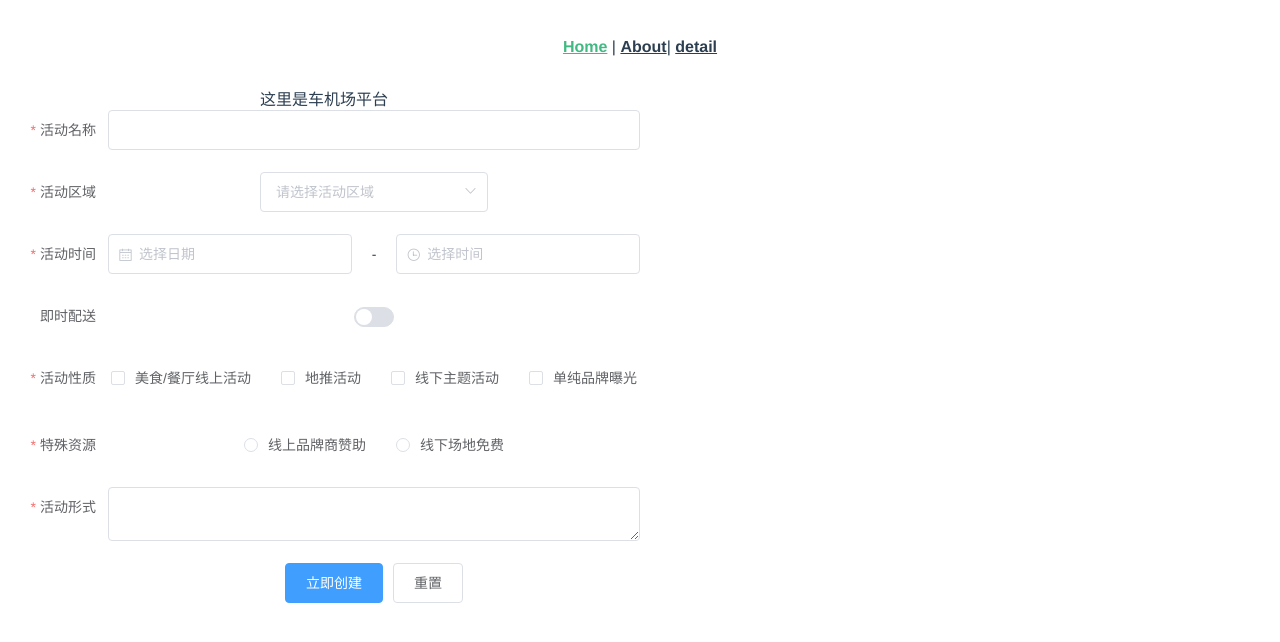
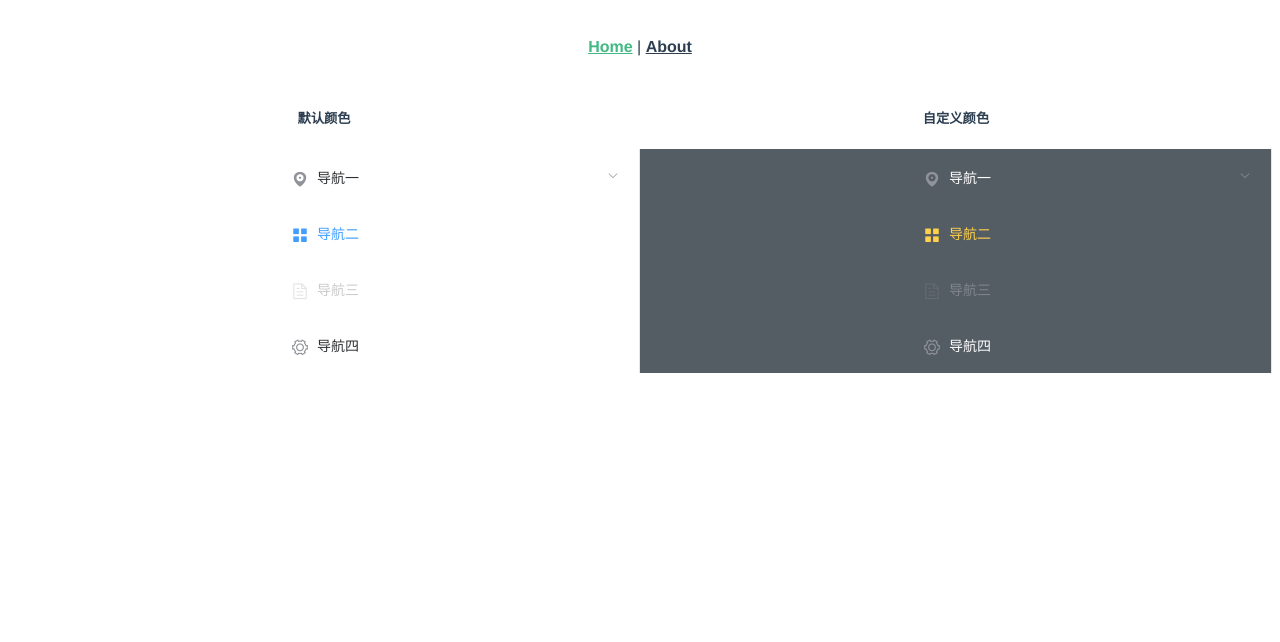
Before and after one commit to vue-project-resources/vue-tc, a Vue app: page /#/ in a window 1280 px wide. Shown: the top 642 px of the page. Built offline with nearby package versions, Linux system fonts and the light colour scheme.

Commit message:
小程序平台代码修改

```diff
--- a/src/developer/views/Home.vue
+++ b/src/developer/views/Home.vue
@@ -1,18 +1,102 @@
 <template>
-  <div class="home">
-    <img alt="Vue logo" src="../assets/logo.png">
-    这里是开发者平台
-  </div>
+  <el-row class="tac">
+    <el-col :span="12">
+      <h5>默认颜色</h5>
+      <el-menu
+              default-active="2"
+              class="el-menu-vertical-demo"
+              @open="handleOpen"
+              @close="handleClose">
+        <el-submenu index="1">
+          <template slot="title">
+            <i class="el-icon-location"></i>
+            <span>导航一</span>
+          </template>
+          <el-menu-item-group>
+            <template slot="title">分组一</template>
+            <el-menu-item index="1-1">选项1</el-menu-item>
+            <el-menu-item index="1-2">选项2</el-menu-item>
+          </el-menu-item-group>
+          <el-menu-item-group title="分组2">
+            <el-menu-item index="1-3">选项3</el-menu-item>
+          </el-menu-item-group>
+          <el-submenu index="1-4">
+            <template slot="title">选项4</template>
+            <el-menu-item index="1-4-1">选项1</el-menu-item>
+          </el-submenu>
+        </el-submenu>
+        <el-menu-item index="2">
+          <i class="el-icon-menu"></i>
+          <span slot="title">导航二</span>
+        </el-menu-item>
+        <el-menu-item index="3" disabled>
+          <i class="el-icon-document"></i>
+          <span slot="title">导航三</span>
+        </el-menu-item>
+        <el-menu-item index="4">
+          <i class="el-icon-setting"></i>
+          <span slot="title">导航四</span>
+        </el-menu-item>
+      </el-menu>
+    </el-col>
+    <el-col :span="12">
+      <h5>自定义颜色</h5>
+      <el-menu
+              default-active="2"
+              class="el-menu-vertical-demo"
+              @open="handleOpen"
+              @close="handleClose"
+              background-color="#545c64"
+              text-color="#fff"
+              active-text-color="#ffd04b">
+        <el-submenu index="1">
+          <template slot="title">
+            <i class="el-icon-location"></i>
+            <span>导航一</span>
+          </template>
+          <el-menu-item-group>
+            <template slot="title">分组一</template>
+            <el-menu-item index="1-1">选项1</el-menu-item>
+            <el-menu-item index="1-2">选项2</el-menu-item>
+          </el-menu-item-group>
+          <el-menu-item-group title="分组2">
+            <el-menu-item index="1-3">选项3</el-menu-item>
+          </el-menu-item-group>
+          <el-submenu index="1-4">
+            <template slot="title">选项4</template>
+            <el-menu-item index="1-4-1">选项1</el-menu-item>
+          </el-submenu>
+        </el-submenu>
+        <el-menu-item index="2">
+          <i class="el-icon-menu"></i>
+          <span slot="title">导航二</span>
+        </el-menu-item>
+        <el-menu-item index="3" disabled>
+          <i class="el-icon-document"></i>
+          <span slot="title">导航三</span>
+        </el-menu-item>
+        <el-menu-item index="4">
+          <i class="el-icon-setting"></i>
+          <span slot="title">导航四</span>
+        </el-menu-item>
+      </el-menu>
+    </el-col>
+  </el-row>
 </template>
 
 <script>
-// @ is an alias to /src
-import HelloWorld from '../components/HelloWorld.vue'
 
 export default {
   name: 'home',
   components: {
-    HelloWorld
+  },
+  methods: {
+    handleOpen(key, keyPath) {
+      console.log(key, keyPath);
+    },
+    handleClose(key, keyPath) {
+      console.log(key, keyPath);
+    }
   }
 }
 </script>
--- a/vue.config.js
+++ b/vue.config.js
@@ -1,7 +1,7 @@
 module.exports = {
   "pages": {
-    "operation": {
-      "entry": "src/car-Machine/main.js",
+    "developer": {
+      "entry": "src/developer/main.js",
       "template": "public/index.html",
       "filename": "index.html"
     }
```
Also changed, not shown: src/developer/main.js (+9 -5 lines).
